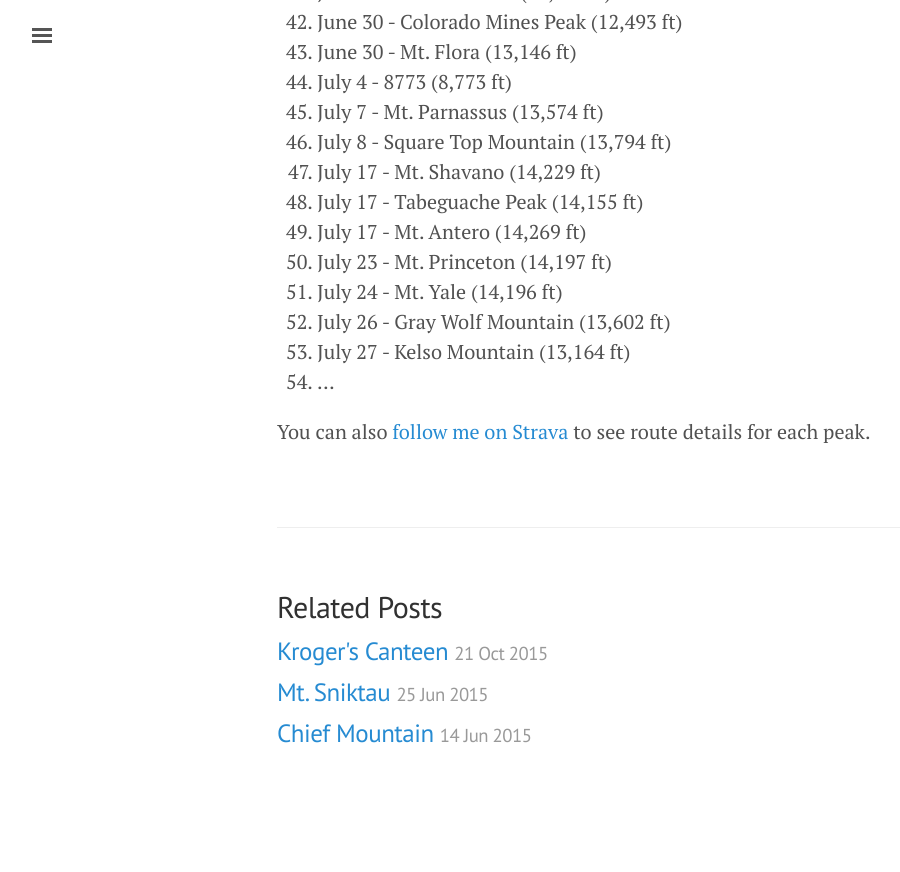
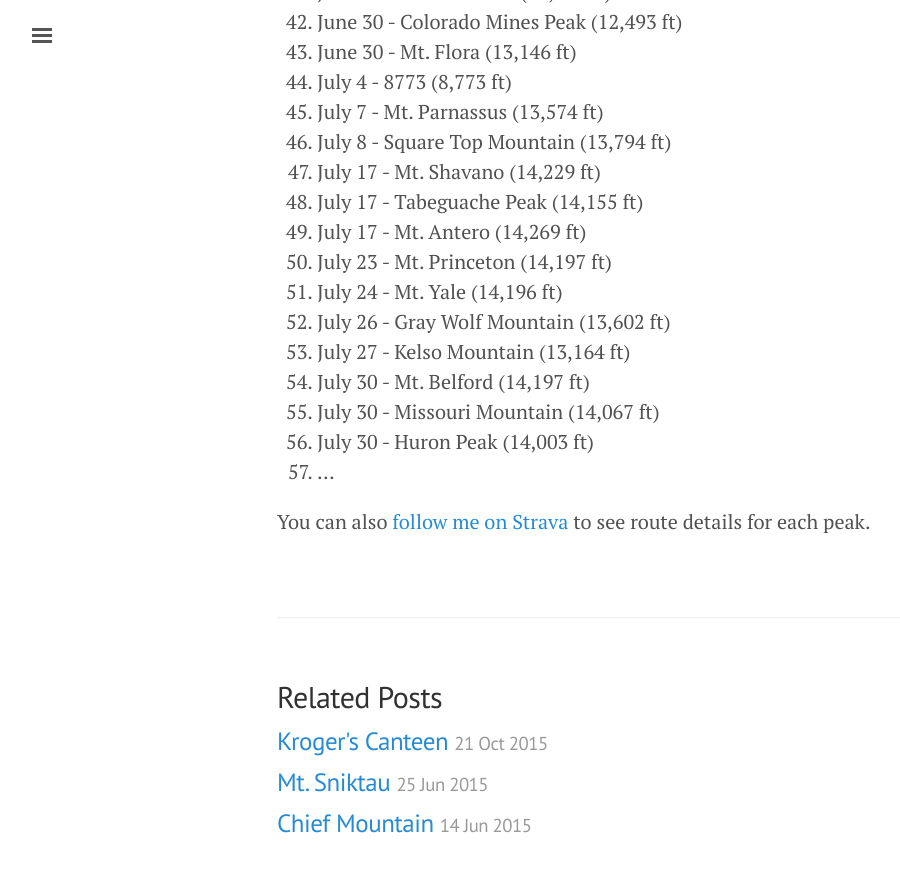
Before and after one commit to jhnnyk/jhnnyk.github.io, a Jekyll site: the page built from _posts/2016-01-26-100-mountains-in-2016.md, in a window 1280 px wide and 900 px high, scrolled down 1735 px. Shown: the top 872 px of the window, without its empty margins (3-903 px from the left). Built offline with Jekyll 4.4.1, drawn with Linux system fonts in a browser that asks for light colours; before the commit the page ends 2545 px from its top, so only the background shows below that.

Commit message:
Belford - Missouri - Huron

```diff
--- a/_posts/2016-01-26-100-mountains-in-2016.md
+++ b/_posts/2016-01-26-100-mountains-in-2016.md
@@ -60,6 +60,9 @@ It's inspired me to stretch myself. So among a few other goals for 2016, I'm str
 51. July 24 - Mt. Yale (14,196 ft)
 52. July 26 - Gray Wolf Mountain (13,602 ft)
 53. July 27 - Kelso Mountain (13,164 ft)
-54. ...
+54. July 30 - Mt. Belford (14,197 ft)
+55. July 30 - Missouri Mountain (14,067 ft)
+56. July 30 - Huron Peak (14,003 ft)
+57. ...
 
 You can also [follow me on Strava](https://www.strava.com/athletes/149867) to see route details for each peak.
```
